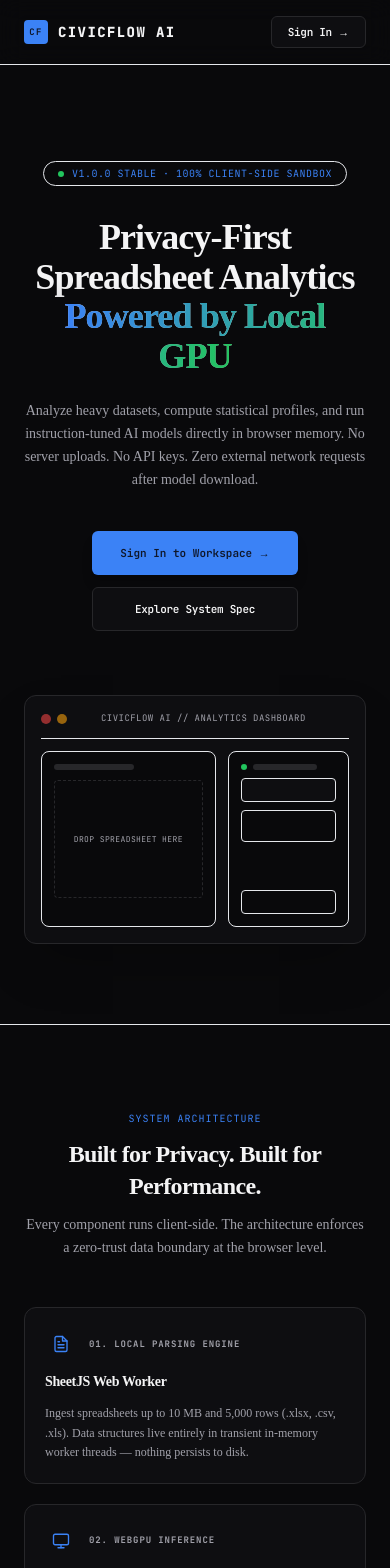
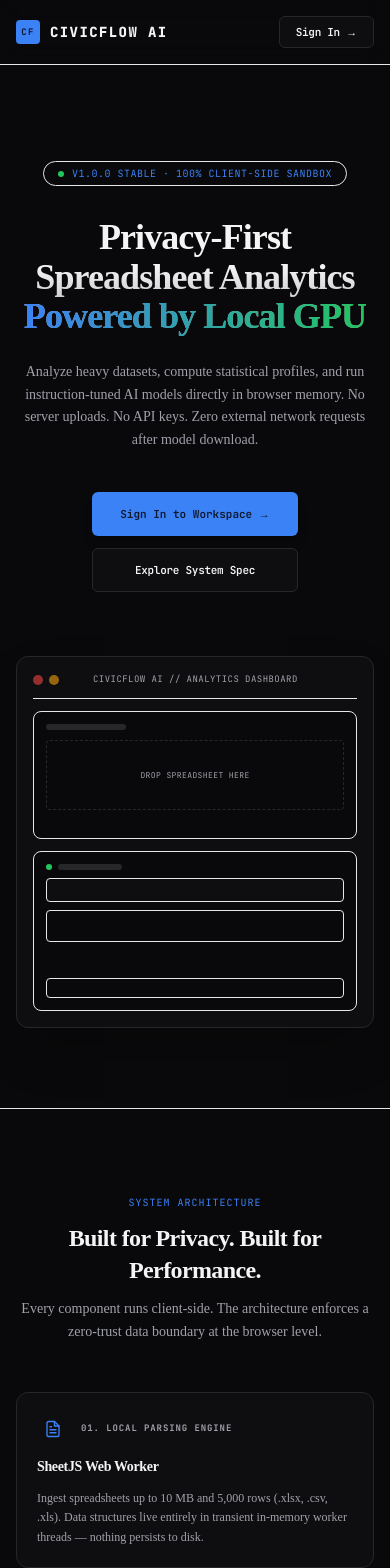
Before and after one commit to ydv129/CivicFlow-AI, a Next.js app: page / in a window 390 px wide. Shown: the top 1568 px of the page. Built offline with nearby package versions, Linux system fonts and the light colour scheme; no server answers.

Commit message:
style: optimize layout, padding, and UI stacking for mobile screens

```diff
--- a/src/app/dashboard/page.tsx
+++ b/src/app/dashboard/page.tsx
@@ -318,7 +318,7 @@
     <div className="min-h-screen flex flex-col bg-[color:hsl(var(--background))] font-sans selection:bg-[color:hsl(var(--primary))]/30">
 
       {/* Header */}
-      <header className="sticky top-0 z-10 border-b border-[color:hsl(var(--border))] bg-[color:hsl(var(--surface))] px-6 py-4">
+      <header className="sticky top-0 z-10 border-b border-[color:hsl(var(--border))] bg-[color:hsl(var(--surface))] px-4 sm:px-6 py-4">
         <div className="mx-auto flex max-w-7xl items-center justify-between">
           <div className="flex items-center space-x-3">
             <span className={`h-3 w-3 rounded-full flex-shrink-0 ${isEngineReady ? "bg-[color:hsl(var(--success))]" : "bg-amber-500 animate-pulse"}`} />
@@ -340,7 +340,7 @@
 
       {/* Model Download Progress Banner */}
       {isEngineInitializing && initReport && (
-        <div className="bg-[color:hsl(var(--surface))] border-b border-[color:hsl(var(--border))] px-6 py-3">
+        <div className="bg-[color:hsl(var(--surface))] border-b border-[color:hsl(var(--border))] px-4 sm:px-6 py-3">
           <div className="max-w-7xl mx-auto flex flex-col sm:flex-row sm:items-center sm:justify-between gap-2">
             <div className="flex items-center space-x-2 font-mono text-xs text-[color:hsl(var(--text-primary))]">
               <span className="animate-spin h-3.5 w-3.5 border-2 border-[color:hsl(var(--primary))] border-t-transparent rounded-full flex-shrink-0" />
@@ -361,7 +361,7 @@
       )}
 
       {/* Main workspace — left column scrolls, right column sticks */}
-      <main className="flex-1 w-full max-w-7xl mx-auto px-6 py-8">
+      <main className="flex-1 w-full max-w-7xl mx-auto px-4 sm:px-6 py-6 sm:py-8">
         <div className="flex flex-col lg:flex-row gap-8 items-start">
 
           {/* Left Column — scrolls with page */}
@@ -375,7 +375,7 @@
             )}
 
             {/* Ingestion Zone */}
-            <div className="rounded-lg border border-[color:hsl(var(--border))] bg-[color:hsl(var(--surface))] p-5 space-y-4">
+            <div className="rounded-lg border border-[color:hsl(var(--border))] bg-[color:hsl(var(--surface))] p-4 sm:p-5 space-y-4">
               <div className="flex items-center justify-between">
                 <h2 className="font-mono text-xs font-bold tracking-tight text-[color:hsl(var(--text-primary))] uppercase">
                   Spreadsheet Ingestion Zone
@@ -406,7 +406,7 @@
 
             {/* Dataset Profile + Preview Panel — fixed height, internally scrollable */}
             {sheetData && (
-              <div className="rounded-lg border border-[color:hsl(var(--border))] bg-[color:hsl(var(--surface))] p-5 flex flex-col" style={{ height: "380px" }}>
+              <div className="rounded-lg border border-[color:hsl(var(--border))] bg-[color:hsl(var(--surface))] p-4 sm:p-5 flex flex-col h-[350px] sm:h-[380px]">
 
                 {/* Tab Header */}
                 <div className="flex justify-between items-center border-b border-[color:hsl(var(--border))]/60 pb-3 mb-3 flex-shrink-0">
@@ -492,7 +492,7 @@
           </div>
 
           {/* Right Column — sticky chat pane, does not affect page scroll height */}
-          <div className="w-full lg:w-5/12 lg:sticky lg:top-[73px]" style={{ height: "calc(100vh - 90px)" }}>
+          <div className="w-full lg:w-5/12 lg:sticky lg:top-24 h-[600px] sm:h-[calc(100vh-140px)] min-h-[500px]">
             <ChatPane
               messages={messages}
               onSendMessage={handleSendMessage}
--- a/src/app/page.tsx
+++ b/src/app/page.tsx
@@ -104,7 +104,7 @@
 
       {/* ── Sticky Navigation ─────────────────────────────────── */}
       <header className="sticky top-0 z-20 border-b border-[color:hsl(var(--border))]/50 bg-[color:hsl(var(--background))]/80" style={{ backdropFilter: "blur(12px)" }}>
-        <div className="mx-auto max-w-7xl w-full px-6 py-4 flex items-center justify-between">
+        <div className="mx-auto max-w-7xl w-full px-4 sm:px-6 py-4 flex items-center justify-between">
           <div className="flex items-center space-x-2.5 font-mono text-sm tracking-widest font-extrabold uppercase">
             <div className="flex h-6 w-6 items-center justify-center rounded bg-[color:hsl(var(--primary))] text-[color:hsl(var(--primary-foreground))] text-[9px] font-bold flex-shrink-0">
               CF
@@ -145,7 +145,7 @@
       </header>
 
       {/* ── Hero ──────────────────────────────────────────────── */}
-      <section className="flex flex-col items-center justify-center text-center px-6 pt-24 pb-20 max-w-4xl mx-auto w-full">
+      <section className="flex flex-col items-center justify-center text-center px-4 sm:px-6 pt-24 pb-20 max-w-4xl mx-auto w-full">
         <div className="inline-flex items-center gap-2 rounded-full border border-[color:hsl(var(--primary))]/25 bg-[color:hsl(var(--primary))]/6 px-3.5 py-1 text-[10px] font-mono tracking-wider text-[color:hsl(var(--primary))] uppercase mb-8">
           <span className="h-1.5 w-1.5 rounded-full bg-[color:hsl(var(--success))]" />
           v1.0.0 Stable · 100% Client-Side Sandbox
@@ -196,9 +196,9 @@
             <span className="h-2.5 w-2.5 rounded-full bg-[color:hsl(var(--success))]/60" />
             <span className="ml-3 font-mono text-[9px] text-[color:hsl(var(--text-muted))] tracking-wider uppercase">CivicFlow AI // Analytics Dashboard</span>
           </div>
-          <div className="grid grid-cols-12 gap-3 h-44">
+          <div className="grid grid-cols-1 sm:grid-cols-12 gap-3 sm:h-44">
             {/* Left pane */}
-            <div className="col-span-7 rounded-lg border border-[color:hsl(var(--border))]/50 bg-[color:hsl(var(--background))] p-3 space-y-2.5 flex flex-col">
+            <div className="col-span-1 sm:col-span-7 rounded-lg border border-[color:hsl(var(--border))]/50 bg-[color:hsl(var(--background))] p-3 space-y-2.5 flex flex-col h-32 sm:h-auto">
               <div className="h-1.5 w-20 rounded-full bg-[color:hsl(var(--border))]" />
               <div className="flex-1 rounded border border-dashed border-[color:hsl(var(--border))] bg-[color:hsl(var(--surface))]/40 flex items-center justify-center">
                 <span className="font-mono text-[8px] text-[color:hsl(var(--text-muted))] tracking-wider">DROP SPREADSHEET HERE</span>
@@ -210,7 +210,7 @@
               </div>
             </div>
             {/* Right pane — chat */}
-            <div className="col-span-5 rounded-lg border border-[color:hsl(var(--border))]/50 bg-[color:hsl(var(--background))] p-3 space-y-2 flex flex-col">
+            <div className="col-span-1 sm:col-span-5 rounded-lg border border-[color:hsl(var(--border))]/50 bg-[color:hsl(var(--background))] p-3 space-y-2 flex flex-col h-40 sm:h-auto">
               <div className="flex items-center gap-1.5">
                 <span className="h-1.5 w-1.5 rounded-full bg-[color:hsl(var(--success))]" />
                 <div className="h-1.5 w-16 rounded-full bg-[color:hsl(var(--border))]" />
@@ -230,7 +230,7 @@
       <div className="w-full border-t border-[color:hsl(var(--border))]/40" />
 
       {/* ── Features Grid ─────────────────────────────────────── */}
-      <section id="features" className="w-full max-w-7xl mx-auto px-6 py-20">
+      <section id="features" className="w-full max-w-7xl mx-auto px-4 sm:px-6 py-20">
         <div className="text-center mb-12">
           <div className="inline-block font-mono text-[10px] text-[color:hsl(var(--primary))] tracking-widest uppercase mb-3">System Architecture</div>
           <h2 className="text-2xl sm:text-3xl font-extrabold tracking-tight">Built for Privacy. Built for Performance.</h2>
@@ -259,7 +259,7 @@
       <div className="w-full border-t border-[color:hsl(var(--border))]/40" />
 
       {/* ── Tech Specs Strip ──────────────────────────────────── */}
-      <section id="specs" className="w-full max-w-7xl mx-auto px-6 py-16">
+      <section id="specs" className="w-full max-w-7xl mx-auto px-4 sm:px-6 py-16">
         <div className="text-center mb-10">
           <div className="inline-block font-mono text-[10px] text-[color:hsl(var(--primary))] tracking-widest uppercase mb-3">Technical Specs</div>
           <h2 className="text-2xl font-extrabold tracking-tight">System Parameters</h2>
@@ -276,8 +276,8 @@
       </section>
 
       {/* ── CTA Banner ────────────────────────────────────────── */}
-      <section className="w-full max-w-7xl mx-auto px-6 pb-20">
-        <div className="rounded-2xl border border-[color:hsl(var(--primary))]/20 bg-[color:hsl(var(--primary))]/5 px-8 py-12 text-center space-y-5">
+      <section className="w-full max-w-7xl mx-auto px-4 sm:px-6 pb-20">
+        <div className="rounded-2xl border border-[color:hsl(var(--primary))]/20 bg-[color:hsl(var(--primary))]/5 px-4 sm:px-8 py-12 text-center space-y-5">
           <h2 className="text-2xl sm:text-3xl font-extrabold tracking-tight">Ready to analyze your data locally?</h2>
           <p className="text-sm text-[color:hsl(var(--text-muted))] max-w-md mx-auto leading-relaxed">
             Sign in to access the secure workspace. Your data never leaves your browser.
@@ -302,7 +302,7 @@
       </section>
 
       {/* ── Footer ────────────────────────────────────────────── */}
-      <footer className="border-t border-[color:hsl(var(--border))]/40 px-6 py-6">
+      <footer className="border-t border-[color:hsl(var(--border))]/40 px-4 sm:px-6 py-6">
         <div className="mx-auto max-w-7xl flex flex-col sm:flex-row justify-between items-center gap-3 font-mono text-[10px] text-[color:hsl(var(--text-muted))]">
           <span>© {new Date().getFullYear()} CivicFlow AI · All data processed locally</span>
           <div className="flex items-center gap-4">
--- a/src/features/parser/components/dropzone.tsx
+++ b/src/features/parser/components/dropzone.tsx
@@ -64,7 +64,7 @@
       onDragOver={handleDrag}
       onDragLeave={handleDrag}
       onDrop={handleDrop}
-      className={`relative w-full rounded-lg border border-dashed p-10 text-center transition-all duration-150 ${
+      className={`relative w-full rounded-lg border border-dashed p-6 sm:p-10 text-center transition-all duration-150 ${
         isDragActive
           ? "border-[color:hsl(var(--primary))] bg-[color:hsl(var(--primary))]/5"
           : "border-[color:hsl(var(--border))] bg-[color:hsl(var(--surface))]"
```
